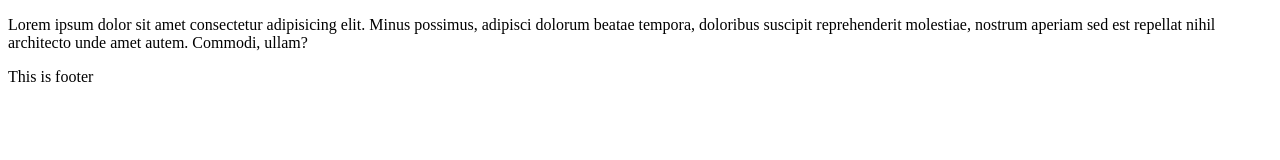
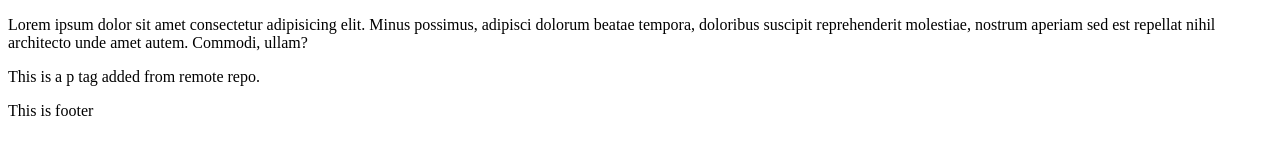
Before and after one commit to BlagovestPanayotov/git-testing, a plain HTML site: page index.html in a window 1280 px wide. Drawn offline with Linux system fonts and the light colour scheme.

Commit message:
Update index.html

```diff
--- a/index.html
+++ b/index.html
@@ -14,6 +14,9 @@
             doloribus suscipit reprehenderit molestiae, nostrum aperiam sed est repellat nihil architecto unde amet
             autem. Commodi, ullam?</p>
     </div>
+    <div>
+        <p>This is a p tag added from remote repo.</p>
+    </div>
     <footer>This is footer</footer>
 </body>
 
```
